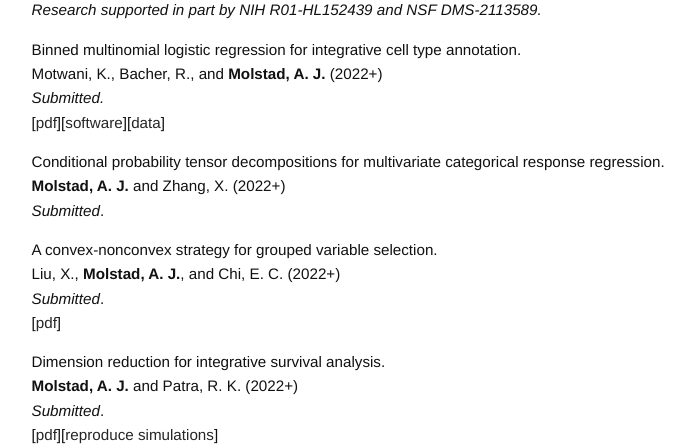
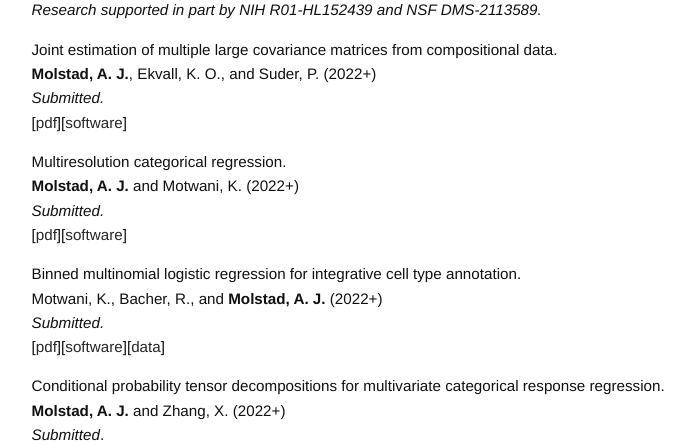
Before and after one commit to ajmolstad/ajmolstad.github.io, a Jekyll site: the page built from research.md, in a window 1280 px wide and 900 px high, cut to the strip 455-900 px from the top of the window. Shown: the whole strip, without its empty margins (276-971 px from the left). Built offline with Jekyll 4.4.1, drawn with Linux system fonts in a browser that asks for light colours.

Commit message:
Update research.md

```diff
--- a/research.md
+++ b/research.md
@@ -8,10 +8,15 @@ permalink: /research/
 
 *Research supported in part by NIH R01-HL152439 and NSF DMS-2113589.*
 
-<!-- Multiresolution categorical regression. <br>
+Joint estimation of multiple large covariance matrices from compositional data. <br>
+**Molstad, A. J.**, Ekvall, K. O., and Suder, P. (2022+) <br>
+*Submitted.* <br>
+[[pdf](https://arxiv.org/abs/2108.02143)][[software](https://github.com/ajmolstad/IntegrativeCox)]<br>
+
+Multiresolution categorical regression. <br>
 **Molstad, A. J.** and Motwani, K. (2022+) <br>
 *Submitted.* <br>
-[[pdf](https://arxiv.org/abs/2108.02143)][[software](https://github.com/ajmolstad/IntegrativeCox)]<br> -->
+[[pdf](https://arxiv.org/abs/2108.02143)][[software](https://github.com/ajmolstad/IntegrativeCox)]<br>
 
 Binned multinomial logistic regression for integrative cell type annotation. <br>
 Motwani, K., Bacher, R., and **Molstad, A. J.** (2022+) <br>
```
